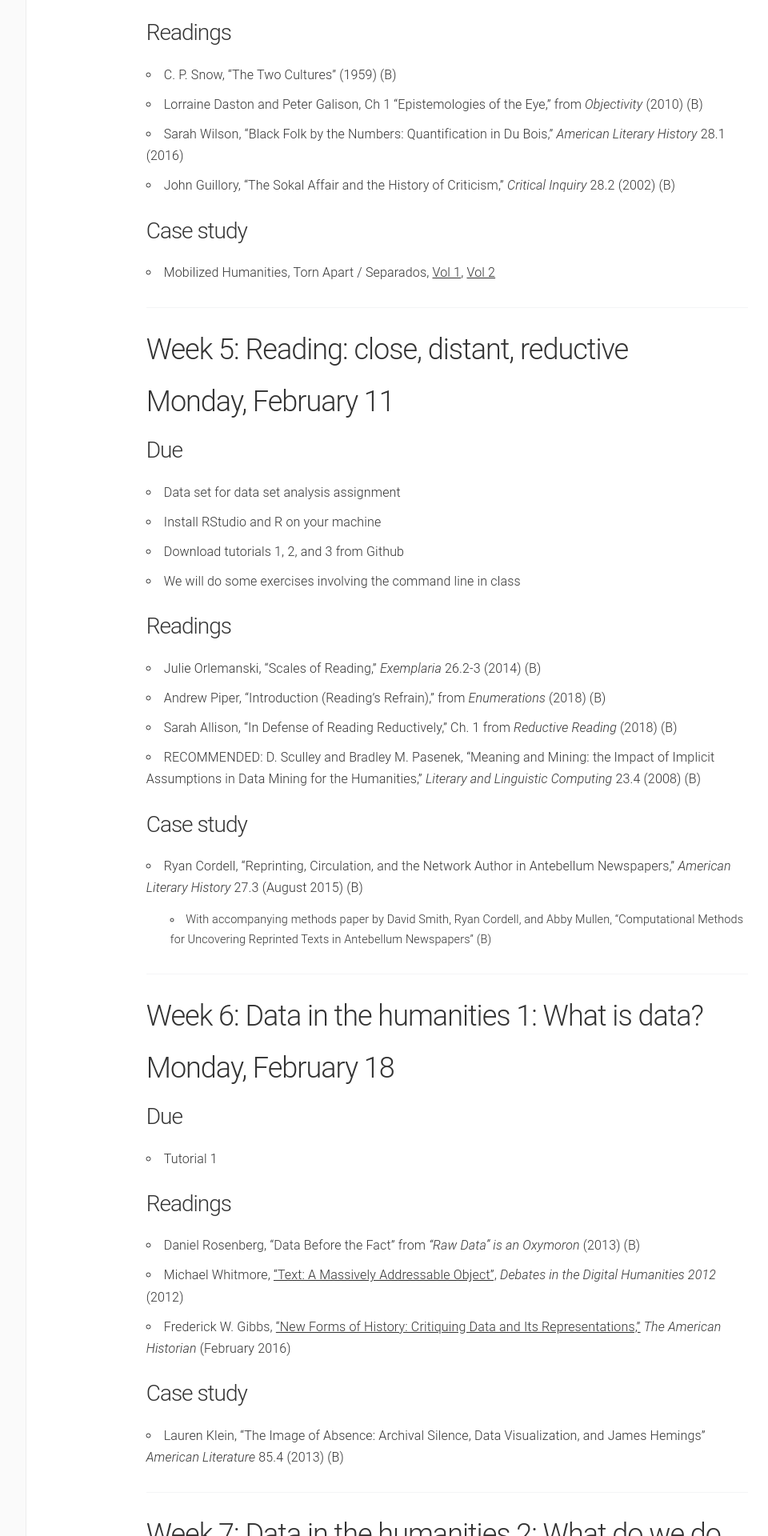
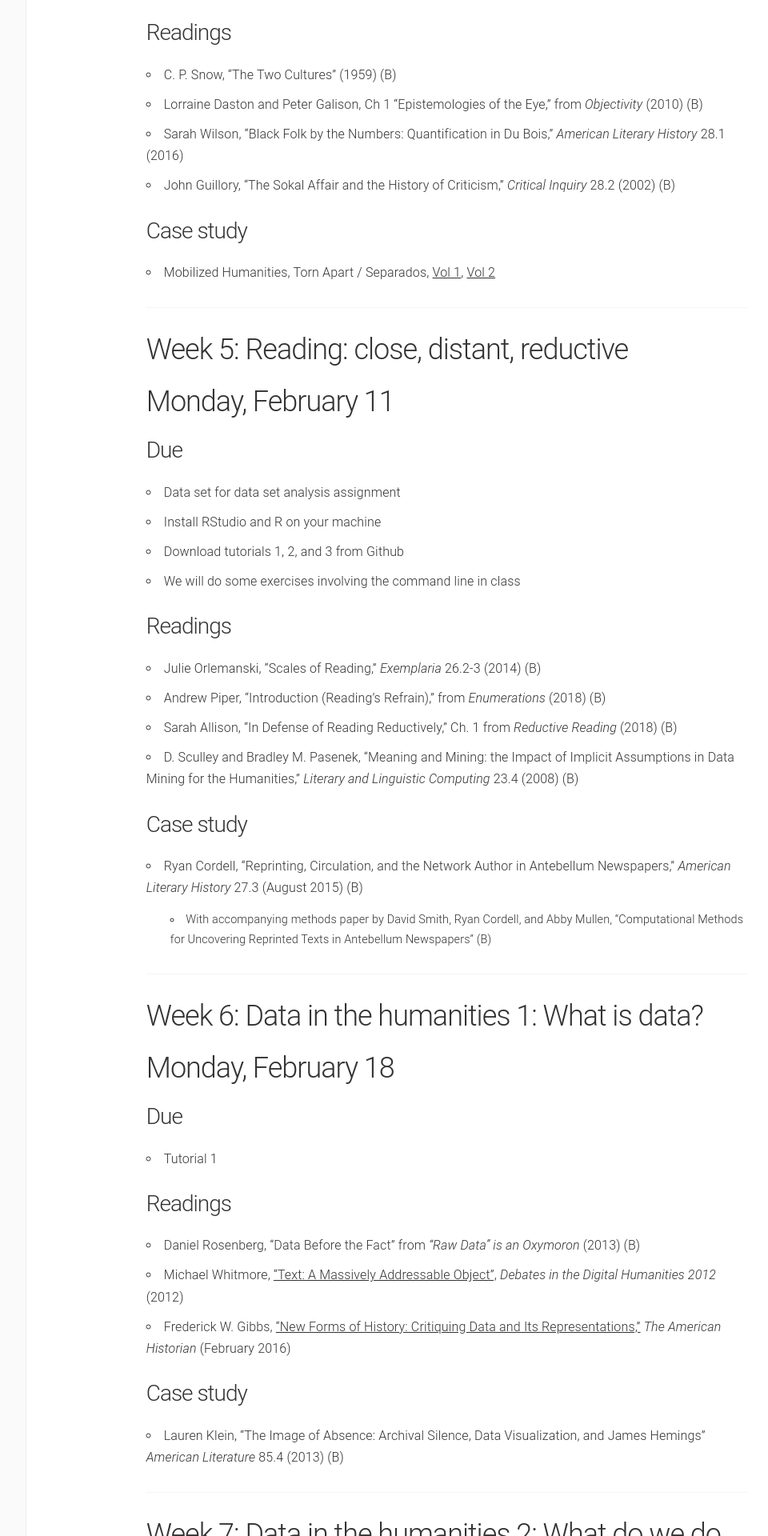
Before and after one commit to lcthomas/eng682s19, a Jekyll site: the page built from schedule.md, in a window 1280 px wide. Shown: the part 2158-4078 px from the top of the page at 80% size, without its empty margins (180-1140 px from the left). Built offline with Jekyll 4.4.1, drawn with Linux system fonts in a browser that asks for light colours.

Commit message:
Sculley and Pasenek reading change

```diff
--- a/schedule.md
+++ b/schedule.md
@@ -74,7 +74,7 @@ _The Administration of DH_
 * Julie Orlemanski, “Scales of Reading,” _Exemplaria_ 26.2-3 (2014) (B)
 * Andrew Piper, "Introduction (Reading's Refrain)," from _Enumerations_ (2018) (B)
 * Sarah Allison, "In Defense of Reading Reductively," Ch. 1 from _Reductive Reading_ (2018) (B)
-* RECOMMENDED: D. Sculley and Bradley M. Pasenek, “Meaning and Mining: the Impact of Implicit Assumptions in Data Mining for the Humanities,” _Literary and Linguistic Computing_ 23.4 (2008) (B)
+* D. Sculley and Bradley M. Pasenek, “Meaning and Mining: the Impact of Implicit Assumptions in Data Mining for the Humanities,” _Literary and Linguistic Computing_ 23.4 (2008) (B)
 
 ### Case study
 * Ryan Cordell, “Reprinting, Circulation, and the Network Author in Antebellum Newspapers," _American Literary History_ 27.3 (August 2015) (B)
```
